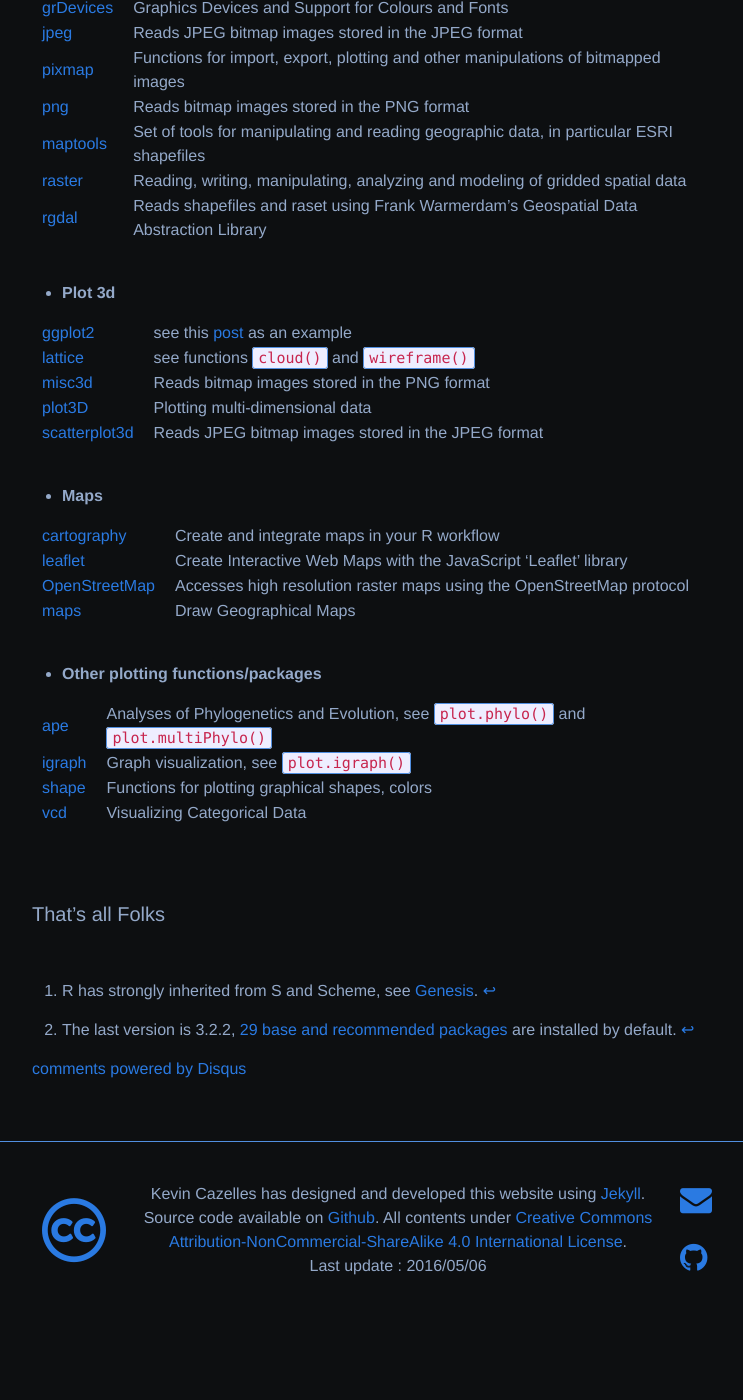
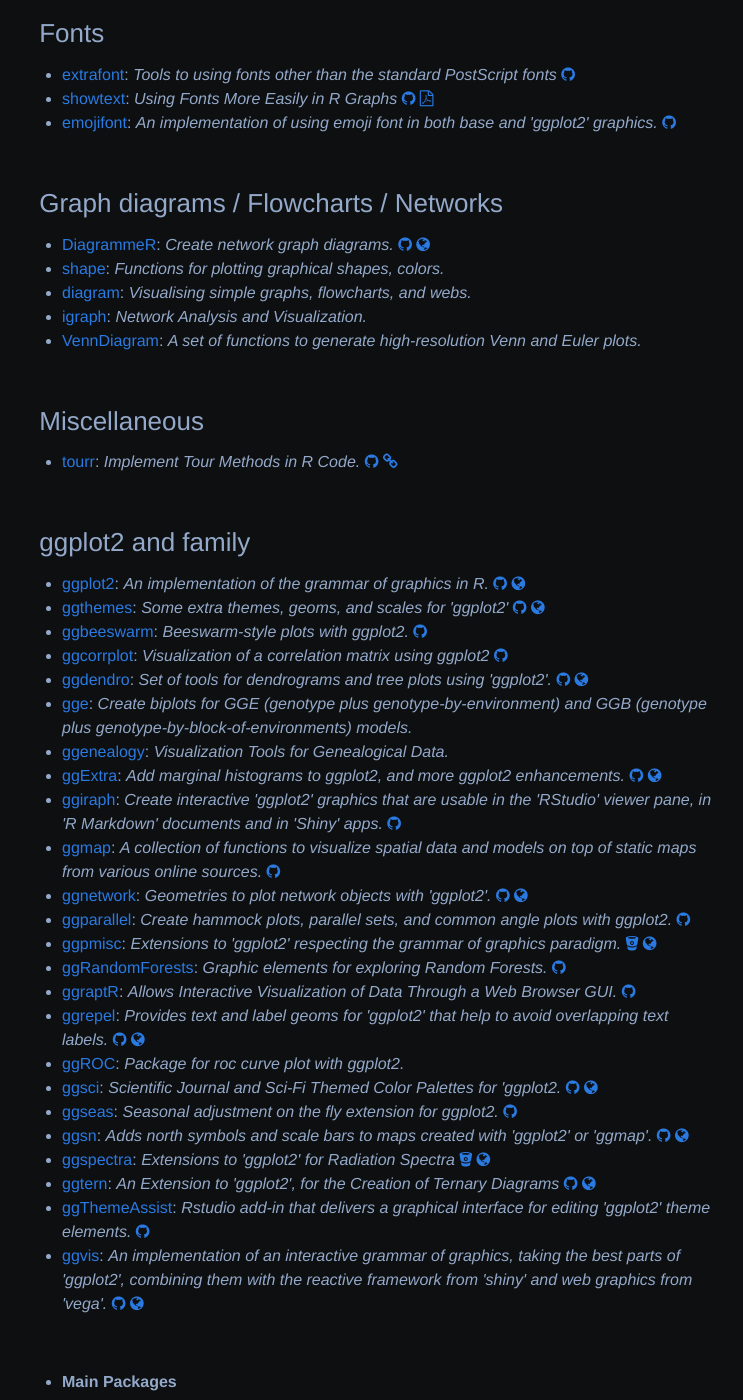
Before and after one commit to KevCaz/KevCazWebsite, a Jekyll site: the page built from _posts/2015-12-04-r-and-graphics.markdown, in a window 1280 px wide and 1400 px high, scrolled down 2991 px. Shown: the whole window, without its empty margins (268-1011 px from the left). Built offline with Jekyll 4.4.1, drawn with Linux system fonts in a browser that asks for light colours; nearby versions of some CDN libraries; comment, search, counter and statistics services are not loaded; before the commit the page ends 4309 px from its top, so only the background shows below that; some of the changed text lies outside the part shown.

Commit message:
listing of R graph packages reworked ggplot2 package added

```diff
--- /dev/null
+++ b/_data/Rpkgs.yml
@@ -0,0 +1,278 @@
+
+## Colors
+
+- namepkg: colorspace
+  text: "Color Space Manipulation"
+  CRAN: https://cran.r-project.org/web/packages/colorspace/index.html
+  category: Colors
+  order: 2
+
+- namepkg: dichromat
+  text: "Collapse red-green or green-blue distinctions to simulate the effects of different types of color-blindness."
+  CRAN: https://cran.r-project.org/web/packages/dichromat/index.html
+  category: Colors
+  order: 2
+
+- namepkg: RColorBrewer
+  text: "Provides color schemes for maps (and other graphics) designed by Cynthia Brewer."
+  CRAN: https://cran.r-project.org/web/packages/RColorBrewer/index.html
+  category: Colors
+  order: 2
+
+- namepkg: wesanderson
+  text: "Provides color schemes for maps (and other graphics) designed by Cynthia Brewer."
+  CRAN: https://cran.r-project.org/web/packages/RColorBrewer/index.html
+  github: karthik/wesanderson
+  category: Colors
+  order: 2
+
+
+## Fonts / Emoji
+
+- namepkg: extrafont
+  text: "Tools to using fonts other than the standard PostScript fonts"
+  github: https://github.com/wch/extrafont
+  category: Fonts
+  order: 4
+
+- namepkg: showtext
+  text: "Using Fonts More Easily in R Graphs"
+  github: yixuan/showtext
+  pdf: https://journal.r-project.org/archive/2015-1/qiu.pdf
+  category: Fonts
+  order: 4
+
+- namepkg: emojifont
+  text: "An implementation of using emoji font in both base and 'ggplot2' graphics."
+  github: GuangchuangYu/emojifont
+  category: Fonts
+  order: 4
+
+
+## Plot3D
+
+- namepkg: plot3D
+  text: "Functions for viewing 2-D and 3-D data, including perspective plots, slice plots, surface plots, scatter plots, etc."
+  category: 3D plots
+  order: 5
+
+- namepkg: misc3d
+  text: "A collection of miscellaneous 3d plots, including isosurfaces."
+  category: 3D plots
+  order: 5
+
+- namepkg: scatterplot3d
+  text: "Plots a three dimensional (3D) point cloud."
+  category: 3D plots
+  order: 5
+
+
+
+## Diagrams
+
+- namepkg: DiagrammeR
+  text: "Create network graph diagrams."
+  github: rich-iannone/DiagrammeR
+  website: http://rich-iannone.github.io/DiagrammeR/
+  category: Graph diagrams / Flowcharts / Networks
+  order: 3
+
+- namepkg: shape
+  text: "Functions for plotting graphical shapes, colors."
+  category: Graph diagrams / Flowcharts / Networks
+  order: 3
+
+- namepkg: diagram
+  text: "Visualising simple graphs, flowcharts, and webs."
+  category: Graph diagrams / Flowcharts / Networks
+  order: 3
+
+- namepkg: igraph
+  text: "Network Analysis and Visualization."
+  wesbsite: http://igraph.org/r/
+  category: Graph diagrams / Flowcharts / Networks
+  order: 3
+
+- namepkg: VennDiagram
+  text : "A set of functions to generate high-resolution Venn and Euler plots."
+  category: Graph diagrams / Flowcharts / Networks
+  order: 3
+
+
+
+## Miscellaneous
+
+- namepkg: vcd
+  text: "Visualization techniques, data sets, summary and inference procedures aimed particularly at categorical data."
+  doi: 10.18637/jss.v017.i03
+  category: Categorical data
+  order: 6
+
+- namepkg: tourr
+  text: "Implement Tour Methods in R Code."
+  github: ggobi/tourr/
+  doi: 10.18637/jss.v040.i02
+  category: Miscellaneous
+  order: 6
+
+
+
+## ggplot2 and family
+- namepkg: ggplot2
+  text: "An implementation of the grammar of graphics in R."
+  github: hadley/ggplot2
+  website: http://ggplot2.org
+  category: ggplot2 and family
+  order: 4
+
+- namepkg: ggthemes
+  text: "Some extra themes, geoms, and scales for 'ggplot2'"
+  github: /jrnold/ggthemes
+  website: https://cran.r-project.org/web/packages/ggthemes/vignettes/ggthemes.html
+  category: ggplot2 and family
+  order: 4
+
+- namepkg: ggbeeswarm
+  text: "Beeswarm-style plots with ggplot2."
+  github: eclarke/ggbeeswarm
+  category: ggplot2 and family
+  order: 4
+
+- namepkg: ggcorrplot
+  text: "Visualization of a correlation matrix using ggplot2"
+  github: kassambara/ggcorrplot
+  category: ggplot2 and family
+  order: 4
+
+- namepkg: ggdendro
+  text: "Set of tools for dendrograms and tree plots using 'ggplot2'."
+  github: andrie/ggdendro
+  website: https://cran.r-project.org/web/packages/ggdendro/vignettes/ggdendro.html
+  category: ggplot2 and family
+  order: 4
+
+- namepkg: gge
+  text: "Create biplots for GGE (genotype plus genotype-by-environment) and GGB (genotype plus genotype-by-block-of-environments) models."
+  category: ggplot2 and family
+  order: 4
+
+- namepkg: ggenealogy
+  text: "Visualization Tools for Genealogical Data."
+  category: ggplot2 and family
+  order: 4
+
+- namepkg: ggExtra
+  text: "Add marginal histograms to ggplot2, and more ggplot2 enhancements."
+  github: /daattali/ggExtra
+  category: ggplot2 and family
+  website: https://cran.r-project.org/web/packages/ggExtra/vignettes/overview.html
+  order: 4
+
+- namepkg: ggiraph
+  text: "Create interactive 'ggplot2' graphics that are usable in the 'RStudio' viewer pane, in 'R Markdown' documents and in 'Shiny' apps."
+  github: davidgohel/ggiraph
+  category: ggplot2 and family
+  order: 4
+
+
+- namepkg: ggmap
+  text: "A collection of functions to visualize spatial data and models on top of static maps from various online sources."
+  category: ggplot2 and family
+  github: dkahle/ggmap
+  order: 4
+
+
+- namepkg: ggnetwork
+  text: "Geometries to plot network objects with 'ggplot2'."
+  github: briatte/ggnetwork
+  category: ggplot2 and family
+  order: 4
+  website: https://cran.r-project.org/web/packages/ggnetwork/vignettes/ggnetwork.html
+
+- namepkg: ggparallel
+  text: "Create hammock plots, parallel sets, and common angle plots with ggplot2."
+  category: ggplot2 and family
+  github: heike/ggparallel
+  order: 4
+
+
+- namepkg: ggpmisc
+  text: "Extensions to 'ggplot2' respecting the grammar of graphics paradigm."
+  bitbuck: aphalo/ggpmisc
+  category: ggplot2 and family
+  website: https://cran.r-project.org/web/packages/ggpmisc/vignettes/examples.html
+  order: 4
+
+- namepkg: ggRandomForests
+  text: "Graphic elements for exploring Random Forests."
+  github: ehrlinger/ggRandomForests
+  category: ggplot2 and family
+  order: 4
+
+- namepkg: ggraptR
+  text: "Allows Interactive Visualization of Data Through a Web Browser GUI."
+  category: ggplot2 and family
+  github: cargomoose/raptR
+  order: 4
+
+- namepkg: ggrepel
+  text: "Provides text and label geoms for 'ggplot2' that help to avoid overlapping text labels."
+  github: slowkow/ggrepel
+  website: https://cran.r-project.org/web/packages/ggrepel/vignettes/ggrepel.html
+  category: ggplot2 and family
+  order: 4
+
+- namepkg: ggROC
+  text: "Package for roc curve plot with ggplot2."
+  category: ggplot2 and family
+  order: 4
+
+- namepkg: ggsci
+  text: "Scientific Journal and Sci-Fi Themed Color Palettes for 'ggplot2."
+  github: road2stat/ggsci
+  website: http://ggsci.net
+  category: ggplot2 and family
+  order: 4
+
+- namepkg: ggseas
+  text: "Seasonal adjustment on the fly extension for ggplot2."
+  github: ellisp/ggseas
+  category: ggplot2 and family
+  order: 4
+
+- namepkg: ggsn
+  text: "Adds north symbols and scale bars to maps created with 'ggplot2' or 'ggmap'."
+  github: oswaldosantos/ggsn
+  website: http://oswaldosantos.github.io/ggsn/
+  category: ggplot2 and family
+  order: 4
+
+- namepkg: ggspectra
+  text: "Extensions to 'ggplot2' for Radiation Spectra"
+  bitbuck: /aphalo/ggspectra
+  website: https://cran.r-project.org/web/packages/ggspectra/index.html
+  category: ggplot2 and family
+  order: 4
+
+
+- namepkg: ggtern
+  text: "An Extension to 'ggplot2', for the Creation of Ternary Diagrams"
+  github: nicholasehamilton/ggtern
+  website: http://www.ggtern.com
+  category: ggplot2 and family
+  order: 4
+
+- namepkg: ggThemeAssist
+  text: "Rstudio add-in that delivers a graphical interface for editing 'ggplot2' theme elements."
+  github: calligross/ggthemeassist
+  category: ggplot2 and family
+  order: 4
+
+
+
+- namepkg: ggvis
+  text: "An implementation of an interactive grammar of graphics, taking the best parts of 'ggplot2', combining them with the reactive framework from 'shiny' and web graphics from 'vega'."
+  github: rstudio/ggvis
+  website: http://ggvis.rstudio.com
+  category: ggplot2 and family
+  order: 4
--- a/_posts/2015-03-20-my-top-5-tips.markdown
+++ b/_posts/2015-03-20-my-top-5-tips.markdown
@@ -1,6 +1,6 @@
 ---
 layout: post
-title:  5 R functions you must remember
+title:  5 R hints you must remember
 author: Kevin Cazelles
 date: 2015-12-20
 categories: R
--- a/_posts/2015-11-20-my-website-v20.markdown
+++ b/_posts/2015-11-20-my-website-v20.markdown
@@ -11,7 +11,7 @@
 
 This is the first post on my new website. I now take advantage from the powerful technologies such as [Jekyll](https://jekyllrb.com), [boostrap](http://getbootstrap.com), [font-awsome](https://fortawesome.github.io/Font-Awesome/), [YAML](http://yaml.org) that I have now adopted. I would like to thank a lot [Steve Vissault](http://www.steve-vissault.me) for introducing me to Jekyll and for the hints he gave me. To get potential feed-back on my posts, I added a [DISQUS](https://disqus.com/) part. Questions about how this website was made are welcome. All the code I use is available on [Github](https://github.com/KevCaz/KevCazWebsite).
 
-I have also taken the opportunity to edit previous posts and delete the one that explained how the previous website was built. I have also removed some material that I will make available again as dedicated posts. I will push myself to make all the code developed on [Github](https://github.com/KevCaz). Also, as I love producing figures with R, I added a [new blog]({{site.baseurl}}/blogR) dedicated to this topic.
+I have also taken the opportunity to edit previous posts and delete the one that explained how the previous website was built. I have also removed some material that I will make available again as dedicated posts. I will push myself to make all the code developed on [Github](https://github.com/KevCaz). Also, as I love producing figures with R, I added a [new section]({{site.baseurl}}/blogR) dedicated to this topic.
 
 <br/>
 
--- a/_posts/2015-12-04-r-and-graphics.markdown
+++ b/_posts/2015-12-04-r-and-graphics.markdown
@@ -35,15 +35,15 @@
 
 <br/>
 
-### Documentation
+## Documentation
 
 We will make the content below 'evolving' by collecting and indexing as many sources of documentation as possible. Please comment in the Disqus section below to suggest and/or provide your own sources:
 
 
 - **Comprehensive R Archive Network** ([CRAN](https://cran.r-project.org))
-    - [Manuals](https://cran.r-project.org/manuals.html)
-    - [Contributed manuals and cheat sheets](https://cran.r-project.org/other-docs.html)
-    - [ggplotwebsite](http://docs.ggplot2.org/current/index.html)
+  - [Manuals](https://cran.r-project.org/manuals.html)
+  - [Contributed manuals and cheat sheets](https://cran.r-project.org/other-docs.html)
+  - [ggplotwebsite](http://docs.ggplot2.org/current/index.html)
 
 - **Journals**
   - [R journal](https://journal.r-project.org)
@@ -56,35 +56,61 @@
   - [R Graphics Cookbook](http://www.cookbook-r.com/Graphs/)
 
 - **Blogs**:
+  - [R-bloggers](http://www.r-bloggers.com)
   - [inside-R](http://www.inside-r.org)
   - [Quick-R](http://www.statmethods.net/about/learningcurve.html)
   - [Revolutions](http://blog.revolutionanalytics.com/about.html)
   - [R graph gallery](http://rgraphgallery.blogspot.ca)
   - [staRt](http://koenbro.blogspot.ca/?expref=next-blog)
-  - [R-bloggers](http://www.r-bloggers.com)
 
-
-<!-- #### Blog/Personnal Pages
-
-- [Paul Murrel](https://www.stat.auckland.ac.nz/~paul/)
-- [Hadley Wickham](http://had.co.nz)
-- [Lionel Hertzog(http://www.r-bloggers.com/author/lionel-hertzog/)]
-
-
-#### Github
-
-- [Hadley Wickham](https://github.com/hadley)
-- [Paul Murrel](https://github.com/pmur002)
-- [David Lawrence Miller](https://github.com/dill)
-- [Gábor Csárdi](https://github.com/gaborcsardi)
-- [Karthik Ram](https://github.com/karthik) -->
 
 
 <br/>
 
-### Packages
 
-Many packages for graphics are indexed in a dedicated [task view maintained by Nicholas Lewin-Koh](https://cran.r-project.org/web/views/Graphics.html). We have indexed many and refer to more in tables below.
+## Packages
+
+Find package [here](http://rpackages.ianhowson.com) A comprehensive index of R packages and documentation from CRAN, Bioconductor, GitHub and R-Forge. Package on the CRNA ()[ https://cran.r-project.org/web/packages/available_packages_by_name.html]
+Many packages for graphics are indexed in a dedicated [task view maintained by Nicholas Lewin-Koh](https://cran.r-project.org/web/views/Graphics.html). We have indexed many of them and refer to more below.
+For each package, when available, we provide :
+
+  - the link associated to the the name of the package goes to the [CRAN](https://cran.r-project.org) repository where the manual and optional vignettes can be found,
+  - <a href=""><i class="fa fa-github"></i></a> : link to the associated [Github](https://github.com) repository,
+  - <a href=""><i class="fa fa-bitbucket"></i></a> : link to the associated [Bitbucket](https://bitbucket.org) repository,
+  - <a href=""><i class="fa fa-globe"></i></a> : link to the dedicated website or a html vignette that present well the package,
+  - <a href=""><i class="fa fa-link"></i></a> : link to a related publication,
+  - <a href=""><i class="fa fa-file-pdf-o"></i></a> : link to associated pdf file (in the R journal for instance).
+
+
+{% assign pkg_by_cat = site.data.Rpkgs | group_by:"category" | sort:"name" %}
+
+{% for pkg_cat in pkg_by_cat %}
+  <br/>
+  <h3> &nbsp;{{pkg_cat.name}} </h3>
+  <ul>
+    {% for pkg in pkg_cat.items %}
+      <li>
+        <a href="https://cran.r-project.org/web/packages/{{pkg.namepkg}}/index.html">{{pkg.namepkg}}</a>:   <i>{{pkg.text}}</i>
+        {% if pkg.github %} <a href="https://github.com/{{pkg.github}}"><i class="fa fa-github"></i></a> {% endif %}
+        {% if pkg.bitbuck %} <a href="https://bitbucket.org/{{pkg.bitbuck}}"><i class="fa fa-bitbucket"></i></a> {% endif %}
+        {% if pkg.website %} <a href="{{pkg.website}}"><i class="fa fa-globe"></i></a> {% endif %}
+        {% if pkg.doi %} <a href="https://doi.org/{{pkg.doi}}"><i class="fa fa-link"></i></a> {% endif %}
+        {% if pkg.pdf %}  <a href="{{pkg.pdf}}"><i class="fa fa-file-pdf-o"></i></a> {% endif %}
+
+      </li>
+    {% endfor %}
+  </ul>
+{% endfor %}
+
+
+<br/>
+
+
+
+
+
+
+
 
 - **Main Packages**
 
@@ -96,30 +122,11 @@
 | [gridGraphics](https://cran.r-project.org/web/packages/gridGraphics/) | Functions to convert a page of plots drawn with the graphics package into an identical output drawn with the grid package (see also [this article](https://journal.r-project.org/archive/2015-1/murrell.pdf))
 | [grDevices](https://stat.ethz.ch/R-manual/R-devel/library/grDevices/html/00Index.html) | Graphics Devices and Support for Colours and Fonts |
 | [lattice](https://cran.r-project.org/web/packages/lattice) | R implementation of Trellis Graphics |
-| [ggplot2](https://cran.r-project.org/web/packages/ggplot2) | R implementation of Leland Wilkinson's "Grammar of Graphics"|
 | [plotrix](https://cran.r-project.org/web/packages/plotrix) | Various plotting function
 | [gridGraphics](https://cran.r-project.org/web/packages/gridGraphics/) | Functions to convert a page of plots drawn with the graphics package into an identical output drawn with the grid package (see also [this article](https://journal.r-project.org/archive/2015-1/murrell.pdf))
 
 <br/>
 
-- **Colors**
-
-|[colorscience](https://cran.r-project.org/web/packages/colorscience/index.html) | Methods and data for color science - color conversions by observer, illuminant and gamma |
-| [colorspace](https://stat.ethz.ch/R-manual/R-devel/library/grid/html/00Index.html) | A flexible package that supplements 'graphics' |
-| [dichromat](https://cran.r-project.org/web/packages/dichromat/index.html) | Collapse red-green or green-blue distinctions to simulate the effects of different types of color-blindness |
-| [RColorBrewer](https://cran.r-project.org/web/packages/RColorBrewer/index.html) | Provides color schemes for maps (and other graphics) designed by Cynthia Brewer |
-| [wesanderson](https://cran.r-project.org/web/packages/wesanderson/) | Palettes generated mostly from Wes Anderson movies |
-
-
-
-<br/>
-
-- **Fonts**
-
-| [extrafont](https://cran.r-project.org/web/packages/extrafont/index.html) | Tools to using fonts other than the standard PostScript fonts |
-| [showtext](https://cran.r-project.org/web/packages/showtext/index.html) | Using Fonts More Easily in R Graphs |
-
-<br/>
 
 - **Import and Export images/shapefiles in different format**
 
@@ -128,19 +135,10 @@
 | [jpeg](https://cran.r-project.org/web/packages/jpeg/index.html) | Reads JPEG bitmap images stored in the JPEG format |
 | [pixmap](https://cran.r-project.org/web/packages/pixmap/index.html) | Functions for import, export, plotting and other manipulations of bitmapped images |
 | [png](https://cran.r-project.org/web/packages/png/index.html) | Reads bitmap images stored in the PNG format |
-| [maptools](https://cran.r-project.org/web/packages/png/index.html) | Set of tools for manipulating and reading geographic data, in particular ESRI shapefiles |
-| [raster](https://cran.r-project.org/web/packages/raster/index.html)| Reading, writing, manipulating, analyzing and modeling of gridded spatial data |
-| [rgdal](https://cran.r-project.org/web/packages/rgdal/index.html)| Reads shapefiles and raset using Frank Warmerdam's Geospatial Data Abstraction Library |
+
 
 <br/>
 
-- **Plot 3d**
-
-| [ggplot2](https://cran.r-project.org/web/packages/lattice) | see this [post](http://www.r-bloggers.com/3d-plots-with-ggplot2-and-plotly/) as an example |
-| [lattice](https://cran.r-project.org/web/packages/lattice) | see functions `cloud()` and `wireframe()` |
-| [misc3d](https://cran.r-project.org/web/packages/misc3d/index.html) | Reads bitmap images stored in the PNG format |
-| [plot3D](https://cran.r-project.org/web/packages/plot3D/index.html) | Plotting multi-dimensional data |
-| [scatterplot3d](https://cran.r-project.org/web/packages/scatterplot3d/index.html) | Reads JPEG bitmap images stored in the JPEG format |
 
 <br/>
 
@@ -150,17 +148,16 @@
 | [leaflet](https://cran.r-project.org/web/packages/leaflet/index.html) | Create Interactive Web Maps with the JavaScript 'Leaflet' library |
 | [OpenStreetMap](https://cran.r-project.org/web/packages/OpenStreetMap/index.html) | Accesses high resolution raster maps using the OpenStreetMap protocol|
 | [maps](https://cran.r-project.org/web/packages/maps/index.html) | Draw Geographical Maps |
-
-
+| [maptools](https://cran.r-project.org/web/packages/png/index.html) | Set of tools for manipulating and reading geographic data, in particular ESRI shapefiles |
+| [raster](https://cran.r-project.org/web/packages/raster/index.html)| Reading, writing, manipulating, analyzing and modeling of gridded spatial data |
+| [rgdal](https://cran.r-project.org/web/packages/rgdal/index.html)| Reads shapefiles and raset using Frank Warmerdam's Geospatial Data Abstraction Library |
 
 <br/>
+
 
 - **Other plotting functions/packages**
 
 | [ape](https://cran.r-project.org/web/packages/ape/index.html) | Analyses of Phylogenetics and Evolution, see `plot.phylo()` and `plot.multiPhylo()` |
-| [igraph](https://cran.r-project.org/web/packages/igraph/index.html) |  Graph visualization, see `plot.igraph()`  |
-| [shape](https://cran.r-project.org/web/packages/shape/index.html) | Functions for plotting graphical shapes, colors |
-| [vcd](https://cran.r-project.org/web/packages/vcd/index.html) | Visualizing Categorical Data |
 
 
 
@@ -169,7 +166,7 @@
 
 [^note1]: R has strongly inherited from S and Scheme, see [Genesis](https://cran.r-project.org/doc/html/interface98-paper/paper_1.html).
 
-[^note2]: The last version is 3.2.2, [29 base and recommended packages](https://stat.ethz.ch/R-manual/R-devel/library) are installed by default.
+[^note2]: The last version is 3.2.2, [29 base and recommended packages](https://stat.ethz.ch/R-manual/R-devel/doc/html/packages.html) are installed by default.
 
 <br/>
 
```
Also changed, not shown: other parts of _posts/2015-12-04-r-and-graphics.markdown (+2 -2 lines), _data/Rplottype.yml (added, +206 -0 lines), _posts/2016-05-20-how-to-make-that-plot.markdown (added, +24 -0 lines), assets/Rlogo.png (added), assets/tortue.png (added), 3 other files.
